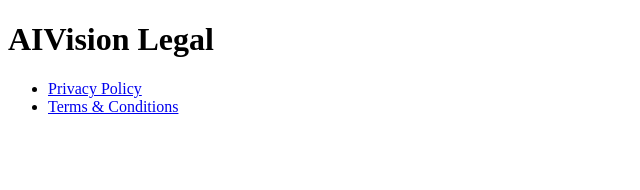
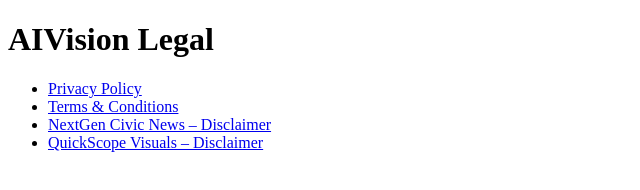
Before and after one commit to aivision007/legal.aivision.london, a plain HTML site: page index.html in a window 1280 px wide. Shown: the whole page, without its empty margins (0-640 px from the left). Drawn offline with Linux system fonts and the light colour scheme.

Commit message:
Update index.html

```diff
--- a/index.html
+++ b/index.html
@@ -9,6 +9,8 @@
   <ul>
     <li><a href="privacy.html">Privacy Policy</a></li>
     <li><a href="terms.html">Terms & Conditions</a></li>
+    <li><a href="nextgen-disclaimer.html">NextGen Civic News – Disclaimer</a></li>
+    <li><a href="quickscope-visuals-disclaimer.html">QuickScope Visuals – Disclaimer</a></li>
   </ul>
 </body>
 </html>
```
